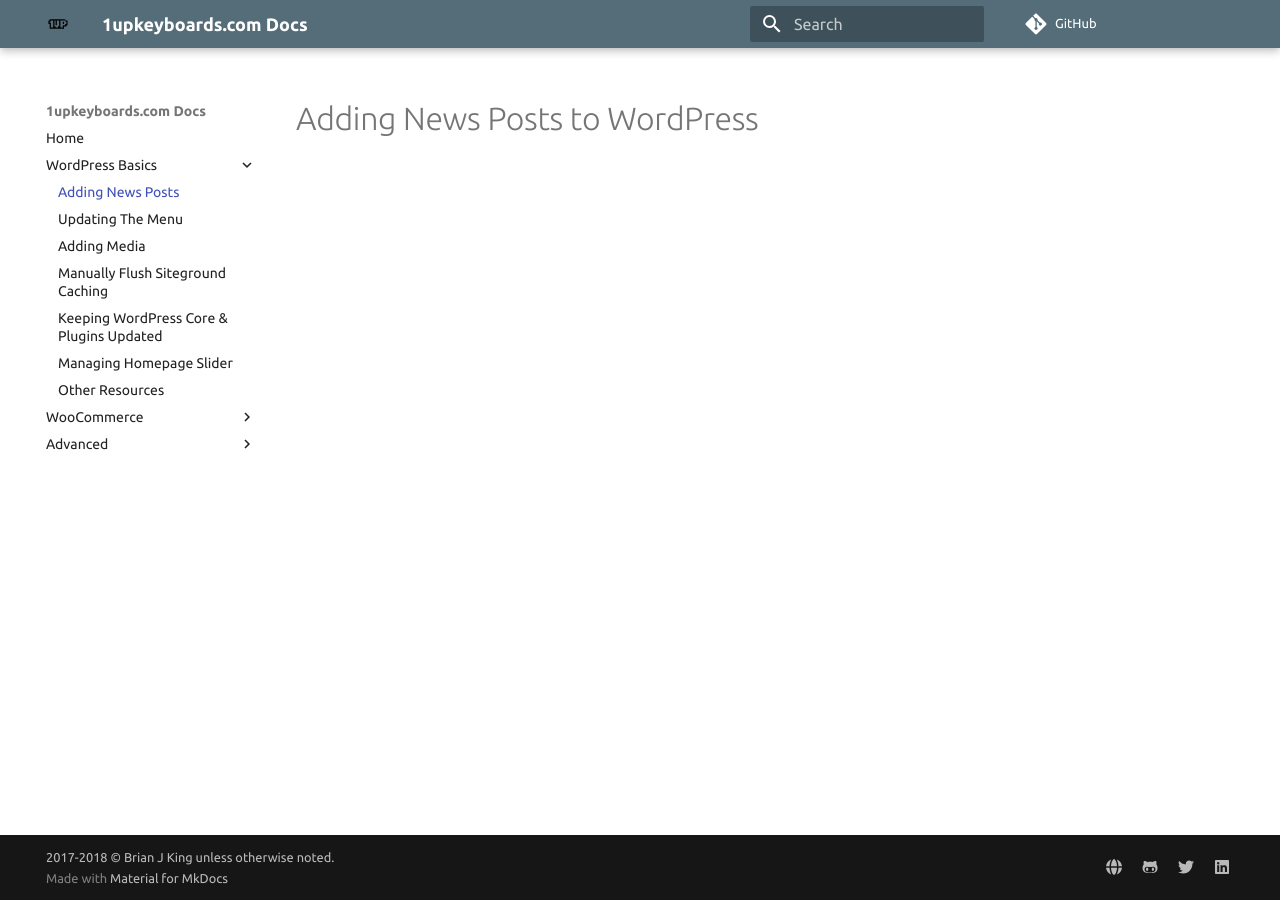
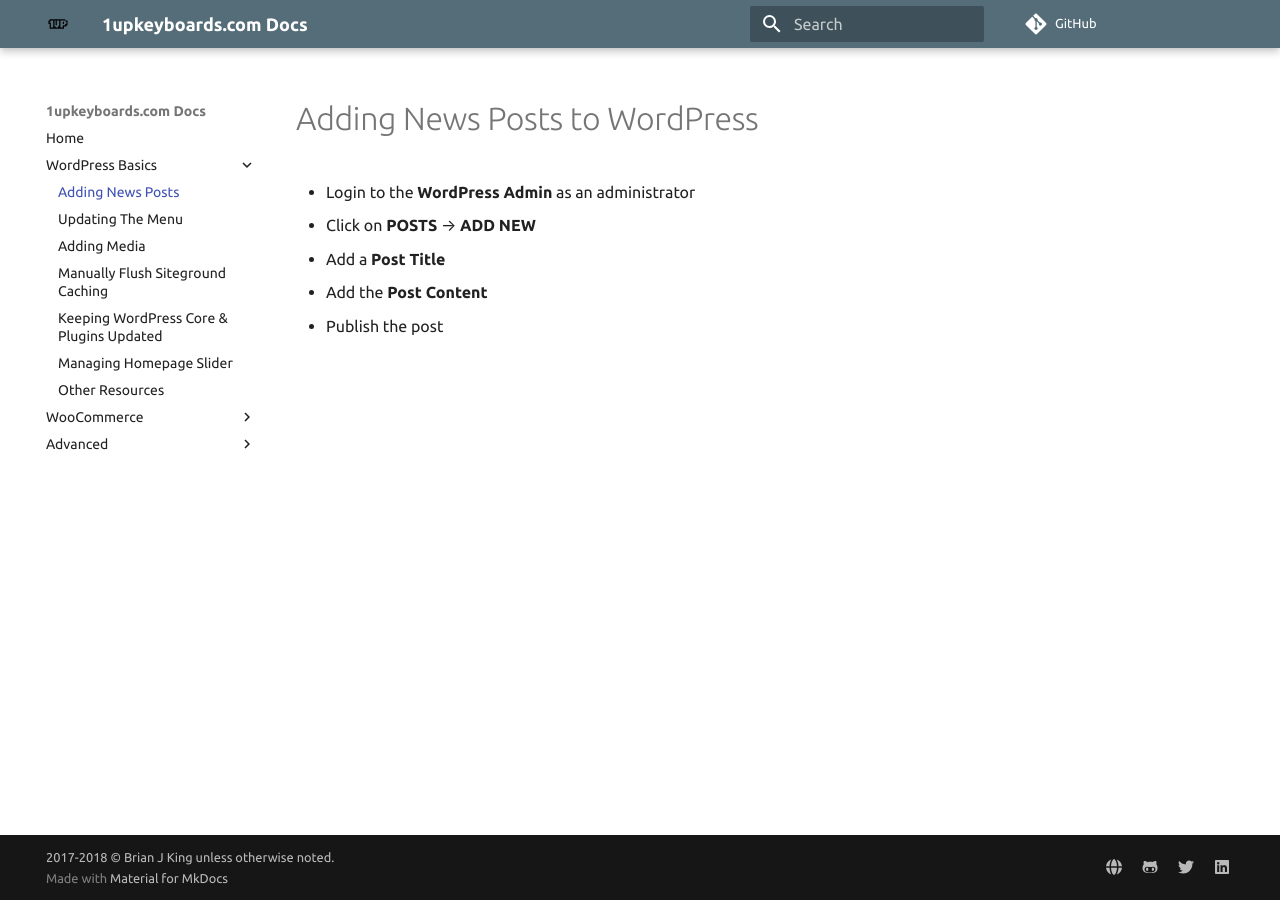
Before and after one commit to brianjking/1upkeyboard-docs, an MkDocs documentation site: the page built from docs/wordpress-basics/adding-news-posts.md, in a window 1280 px wide. Built offline with MkDocs 1.6.1 and Material for MkDocs 9.7.7, drawn with Linux system fonts in a browser that asks for light colours; comment, search, counter and statistics services are not loaded; old or Windows-style settings are respelled for this version of MkDocs.

Commit message:
Updating news posts

```diff
--- a/docs/wordpress-basics/adding-news-posts.md
+++ b/docs/wordpress-basics/adding-news-posts.md
@@ -1 +1,7 @@
 # Adding News Posts to WordPress
+
+* Login to the **WordPress Admin** as an administrator
+* Click on **POSTS** --> **ADD NEW**
+* Add a **Post Title**
+* Add the **Post Content**
+* Publish the post
```
